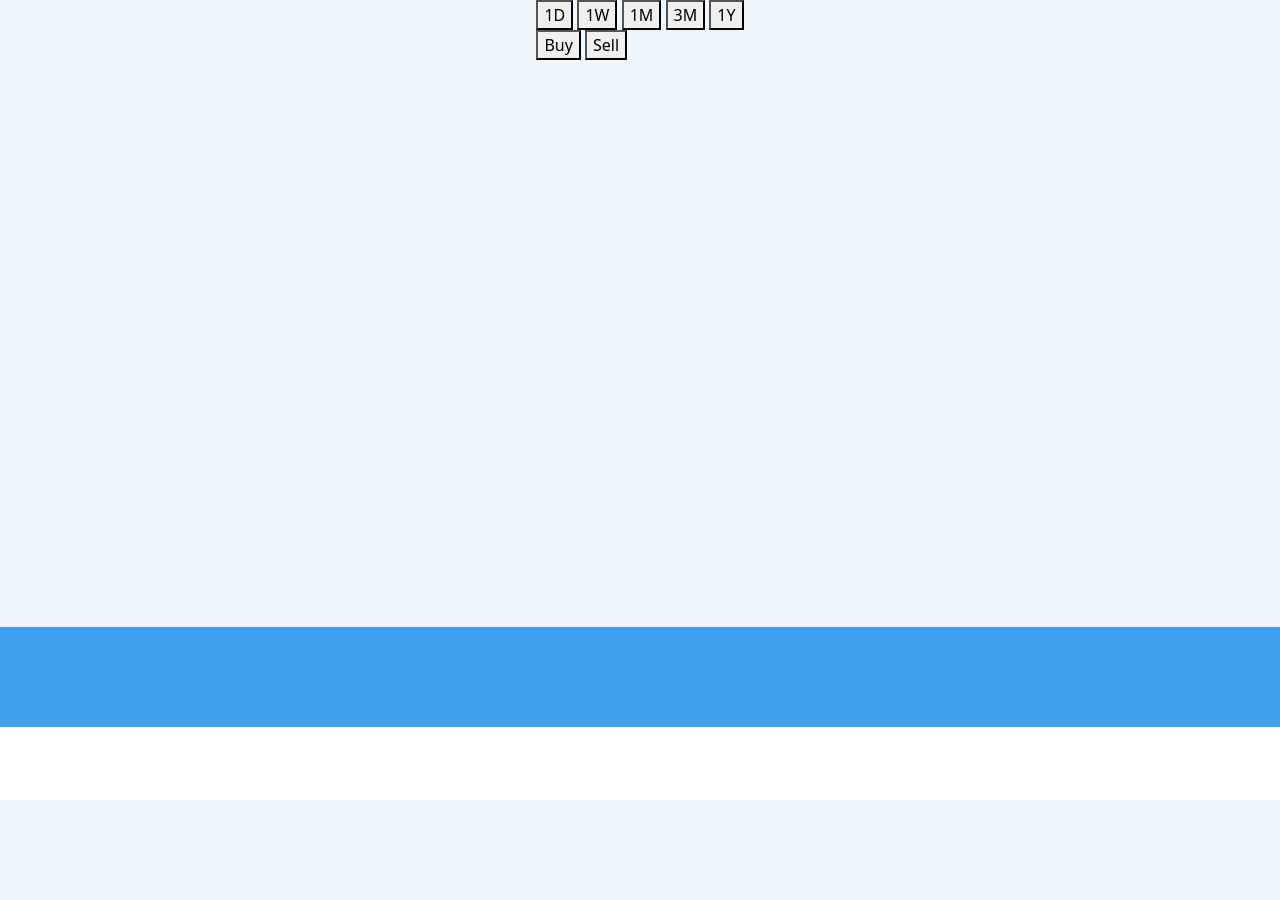
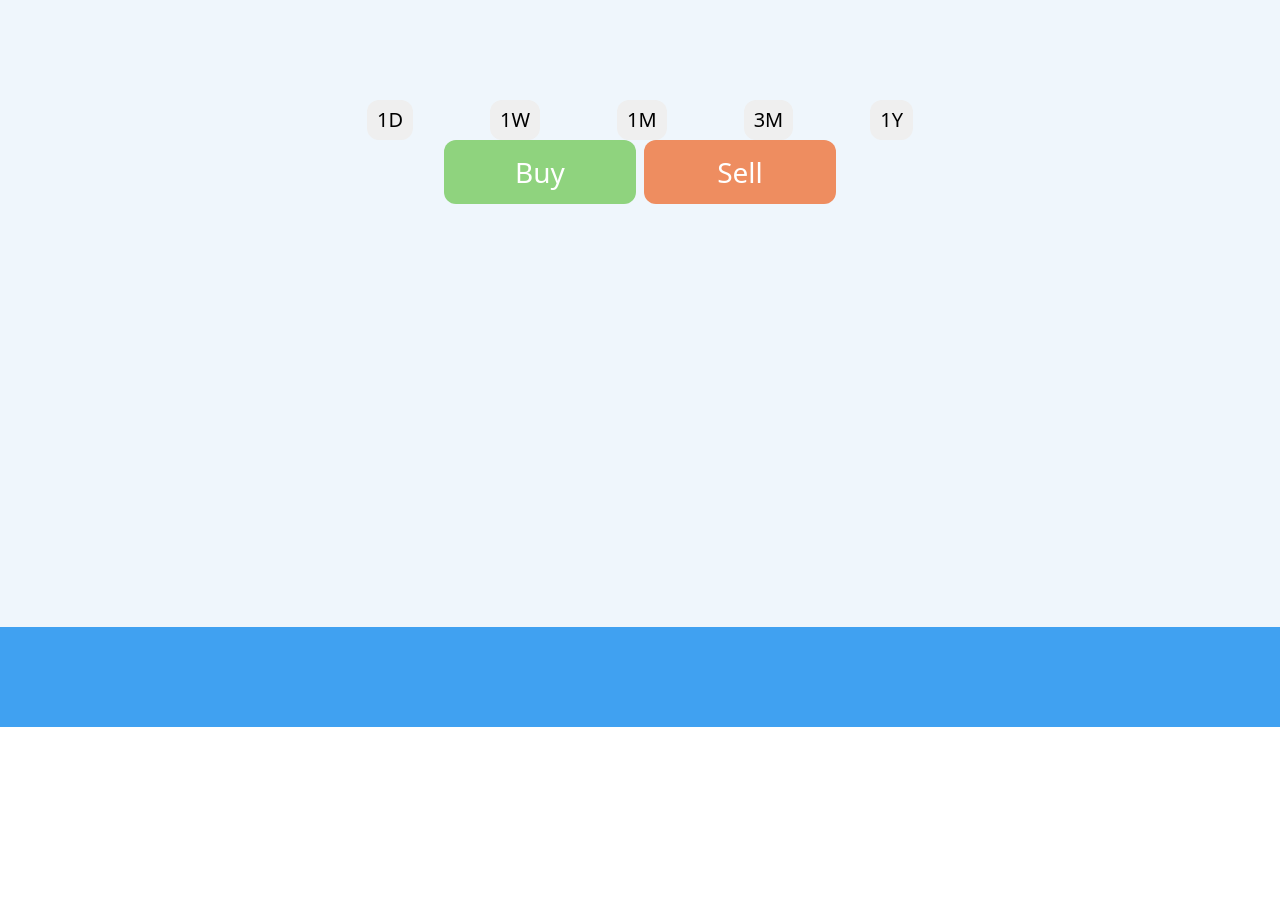
Before and after one commit to andretdr/financePlus, a Flask app: template templates/viewstock.html in a window 1280 px wide; the page is wider, and only the part inside the window is pictured. Shown: the part 73-973 px from the top of that part. Before the commit the page ends 873 px from the top of that part, so only its background shows below. Run offline with Flask 3, Linux system fonts and the light colour scheme; the template is opened without the code that fills it: most values are stand-ins (such as "Sample title", 1, 10 or a date in 2020).

Commit message:
Cleaned up view and buy html and js files. added more css to view page

```diff
--- a/app.py
+++ b/app.py
@@ -159,6 +159,9 @@ def viewstock():
 
         returndata = json.dumps(data_b + data_a, cls=func.NpEncoder)
 
+        if data_a[0]["status"] == 10:
+            return render_template("error.html", data = "Symbol not found")
+
         return render_template("viewstock.html", data = returndata)
 
     else:
@@ -168,6 +171,9 @@ def viewstock():
             data = viewf.retrievedata(clientdata['symbol'])
         if typedata == 'holdings':
             data = viewf.dbReturnUserHoldingsData(session['user_id'], clientdata['symbol'], db)
+
+        if data[0]["status"] == 10:
+            return render_template("error.html", data = "Symbol not found")
 
         return jsonify(data)
 
--- a/static/index.js
+++ b/static/index.js
@@ -156,6 +156,7 @@ class indexController {
         let argtype = "holdings"
         let dataobj = await fetcher('/', 'POST', {'status':'request', 'type':argtype});
         this.data = this.getDataFromRawData(dataobj);
+        console.log(this.data);
     }
 
 }
@@ -197,6 +198,12 @@ class indexView {
                                 <div class="footer-item__cash">$${argcash}</div>
                             <div>
                             `;
+    }
+
+    /** refresh main index page with pulling updated data from server */
+    async refreshHoldingsPageV() {
+        await this.controllerRef.updateRawData();
+        this.refreshHoldingsPage()
     }
 
     refreshHoldingsPage() {
--- a/static/styles.css
+++ b/static/styles.css
@@ -36,6 +36,16 @@
     display: flex;
     flex-direction: column;
     justify-content: space-between;
+    align-items: center;
+}
+
+/** view page overide **/
+.page-format--view {
+    background-color: rgb(239, 246, 252);
+    height: 100%;
+    display: flex;
+    flex-direction: column;
+    justify-content: flex-start;
     align-items: center;
 }
 
@@ -405,13 +415,152 @@
 
 /** sticky box bottom **/
 .index-body__sticky {
-
     width: 100%;
     max-width: 1000px;
     height: 100px;
     background-color: burlywood;
 }
 
+/** view container **/
+.view-body {
+    width: 100%;
+    max-width: 700px;
+    display: flex;
+    flex-flow: column;
+    justify-content: flex-start;
+    align-items: center;
+}
+
+/** view heading container **/
+.view-body__heading {
+    align-self: flex-start;
+    width: 300px;
+    height: 100px;
+}
+
+/** view heading **/
+.view-body__heading h2{
+    width: 100%;
+    height: 100%;
+    margin: 20px 30px;
+    text-transform: uppercase;
+    font-size: 30px;
+    font-weight: 700;
+    color: rgb(96, 174, 238)
+}
+
+/** view buttons container **/
+.view-chart {
+    width: 100%;
+    max-width: 700px;
+    display: flex;
+    flex-direction: row;
+    justify-content: center;
+}
+
+/** view buttons container **/
+.view-buttons-container {
+    width: 100%;
+    max-width: 700px;
+    display: flex;
+    flex-direction: row;
+    justify-content: space-evenly;
+}
+
+/** actual view buttons graph **/
+.view-buttons-graph {
+    color: rgb(0, 0, 0);
+    border: none;
+    border-radius: 12px;
+    text-align: center;
+    text-decoration: none;
+    font-size: 20px;
+    padding: 5px 10px;
+}
+
+/** actual view buttons graph disabled **/
+.view-buttons-graph:disabled,
+.view-buttons-graph[disabled]{
+    background-color: rgb(136, 201, 255);
+    color: white;
+    border: none;
+    border-radius: 12px;
+    text-align: center;
+    text-decoration: none;
+    font-size: 20px;
+    padding: 5px 10px;
+}
+
+/** view buysell container **/
+.view-buttons--buysell {
+    width: 400px;
+    max-width: 400px;
+    display: flex;
+    flex-direction: row;
+    justify-content: space-around;
+}
+
+/** actual buy sell buttons */
+.view-buttons-buysellmenu {
+    width: 12rem;
+    height: 4rem;
+    color: white;
+    border: none;
+    border-radius: 12px;
+    text-align: center;
+    text-decoration: none;
+    font-size: 28px;
+    padding: 10px 15px;
+}
+
+/** actual buy button */
+.view-buttons-buysellmenu--buy {
+    background-color: rgb(143, 211, 126);
+}
+
+/** actual buy button */
+.view-buttons-buysellmenu--sell {
+    background-color: rgb(238, 141, 96);
+}
+
+.view-buttons-buysellmenu:disabled,
+.view-buttons-buysellmenu[disabled]{
+    background-color: rgb(96, 174, 238);
+    color: white;
+    border: none;
+    border-radius: 12px;
+    text-align: center;
+    text-decoration: none;
+    font-size: 20px;
+    padding: 10px;
+    opacity: 0.6;
+    cursor: not-allowed;
+  }
+
+/** view info/holdings container **/
+.view-info{
+    width: 100%;
+    max-width: 700px;
+    display: flex;
+    flex-direction: row;
+    justify-content: flex-start;
+}
+
+.view-holdings{
+    width: 100%;
+    max-width: 700px;
+    display: flex;
+    flex-direction: row;
+    justify-content: flex-start;
+}
+
+
+/** graph
+#viewgraph {
+    width: 100px
+/**    max-width: 700px;
+}
+*/
 
 
 
--- a/templates/layout.html
+++ b/templates/layout.html
@@ -42,7 +42,7 @@
             </section>
         </header>
 
-        <main class="page-format page-format--main" id="indexbody">
+
             {% block body %}{% endblock %}
         </main>
 
--- a/templates/viewstock.html
+++ b/templates/viewstock.html
@@ -6,14 +6,11 @@
 
 
 {% block body %}
-
-    <!-- Storing the data for this stock page -->
-    <input type="hidden" id="datadump" name="datadump" value="{{ data }}">
-
-    <div id="viewstockbody">
-        <div>
-            <div id="viewlogo">
+<main class="page-format page-format--view" id="indexbody">
+    <section class="view-body">
+        <div class="view-body view-body__heading" id="viewlogo">
         </div>
+    </section>
 
     <div id="buyhideme">
         <div class="buysellmenu">
@@ -133,30 +130,38 @@
         </div>
     </div>
 
+    <section class="view-chart">
         <div id="viewcanvas">
         </div>
+    </section>
 
-            <div id='viewgraphbuttons'>
-            </div>
-                <button id="viewgraphday" onclick="viewview.graphButton('1d')">1D</button>
-                <button id="viewgraphweek" onclick="viewview.graphButton('1w')">1W</button>
-                <button id="viewgraphmonth" onclick="viewview.graphButton('1m')">1M</button>
-                <button id="viewgraphthreem" onclick="viewview.graphButton('3m')">3M</button>
-                <button id="viewgraphyear" onclick="viewview.graphButton('1y')">1Y</button>
+    <section class="view-buttons-container" id='viewgraphbuttons'>
+        <button class="view-buttons-graph" id="viewgraphday" onclick="viewview.graphButton('1d')">1D</button>
+        <button class="view-buttons-graph" id="viewgraphweek" onclick="viewview.graphButton('1w')">1W</button>
+        <button class="view-buttons-graph" id="viewgraphmonth" onclick="viewview.graphButton('1m')">1M</button>
+        <button class="view-buttons-graph" id="viewgraphthreem" onclick="viewview.graphButton('3m')">3M</button>
+        <button class="view-buttons-graph" id="viewgraphyear" onclick="viewview.graphButton('1y')">1Y</button>
+    </section>
 
+    <section class="view-info">
         <div id="viewinfo">
         </div>
+    </section>
 
+    <section class="view-holdings">
         <div id="viewholdings">
         </div>
+    </section>
 
+    <section class="view-buttons--buysell">
+        <button class="view-buttons-buysellmenu view-buttons-buysellmenu--buy" onclick="buysellview.showBuyMenu()">Buy</button>
+        <button class="view-buttons-buysellmenu view-buttons-buysellmenu--sell" id="viewsellbutton" onclick="buysellview.showSellMenu(states)">Sell</button>
+    </section>
 
-            <div>
-                <button onclick="buysellview.showBuyMenu()">Buy</button> <button id="viewsellbutton" onclick="buysellview.showSellMenu(states)">Sell</button>
-            </div>
+    <!-- Storing the data for this stock page -->
+    <input type="hidden" id="datadump" name="datadump" value="{{ data }}">
 
-        </div>
-    </div>
+</main>
 
 
     <script src="../static/viewstock.js"></script>
```
Also changed, not shown: static/viewstock.js (+29 -7 lines), templates/error.html (added, +7 -0 lines), templates/index.html (+5 -5 lines), 1 other file. Lines whose indentation alone changed are shown as unchanged.
